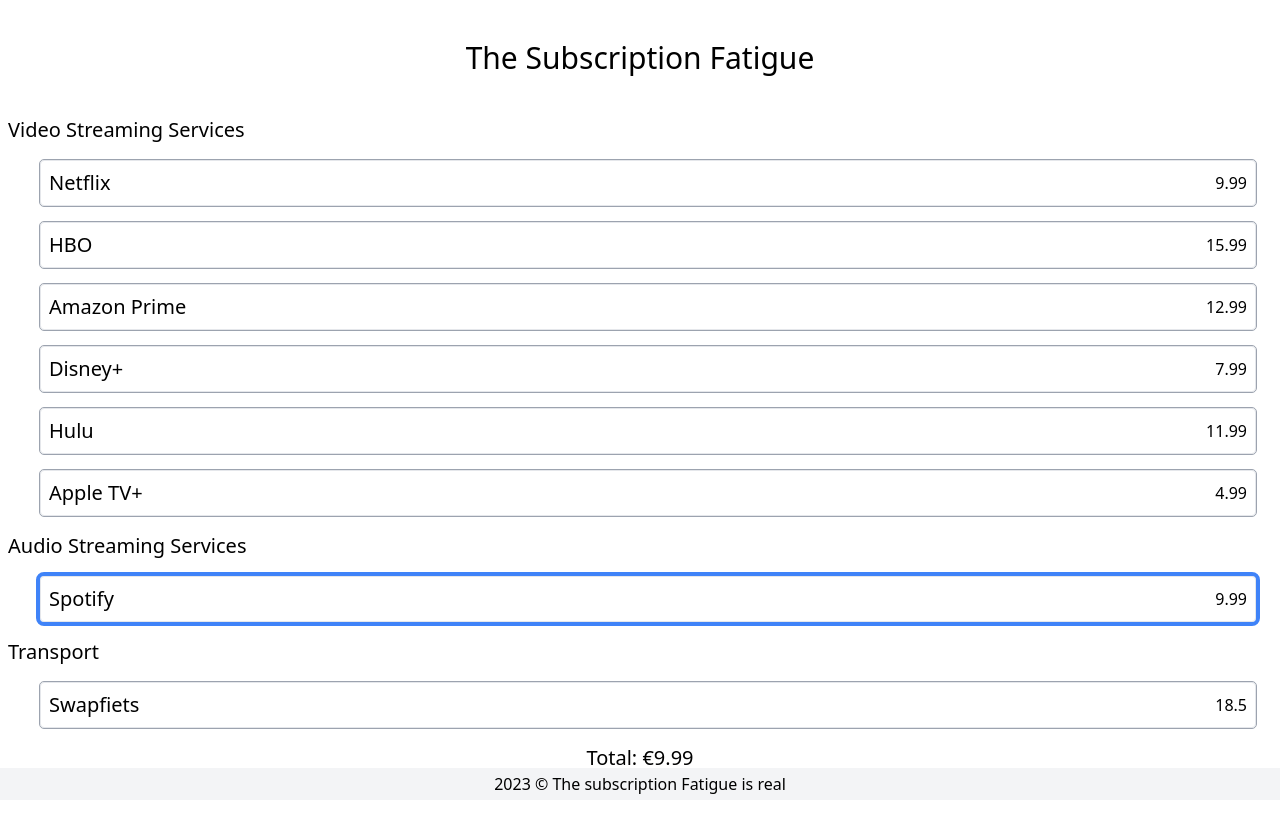
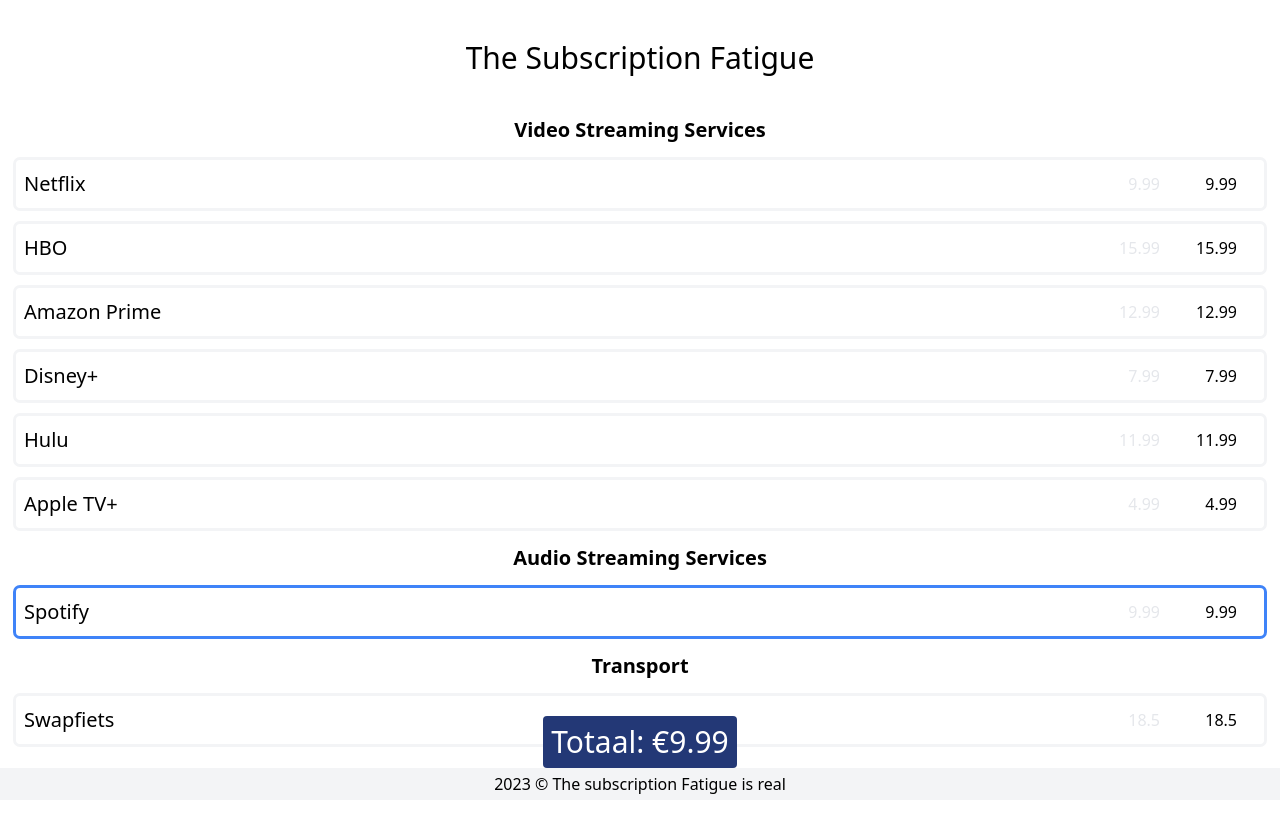
Before and after one commit to jwnelen/subscription-fatigue, a Next.js app: page / in a window 1280 px wide. Before the commit the page ends 800 px from the top, so only its background shows below. Built offline with nearby package versions, Linux system fonts and the light colour scheme.

Commit message:
Added some functionalities and style

```diff
--- a/components/subscription.jsx
+++ b/components/subscription.jsx
@@ -8,21 +8,25 @@
     onClick}
 ) => {
     return (
-    <div className={`flex flex-row items-center justify-between
-        cursor-pointer ml-8
-        rounded border p-2 m-4 outline outline-1
-        ${selected ? 'outline-4 outline-blue-500' : 'outline-gray-400'}
+    <div className={`flex flex-row m-4 gap-4 justify-between outline p-2 rounded
+            ${selected ? 'outline-3 outline-blue-500' : 'outline-gray-100'}`}>
+        <div className={`
+            cursor-pointer flex-1 flex flew-row justify-between items-center
+
             `}
-        key={index}
+            key={`SUB-index`}
             onClick={onClick}
             >
                 <h2 className='text-xl'>{subscription.name}</h2>
                 {/* <div className=''>
                     <img className='object-contain' height={10} width={100} src={subscription.img_link} alt={subscription.name} />
                 </div> */}
-            {/* <input value={subscription.std_price} */}
-                    {/* onChange={(e) => changePrice(e.target.value)}></input> */}
-        <p>{subscription.std_price}</p>
+            <p className="text-gray-200">{subscription.std_price === NaN ? 0 : subscription.std_price}</p>
+
+        </div>
+        <input value={subscription.std_price} type="number"
+            className='border-0 rounded p-1 w-20 text-right'
+                        onChange={changePrice}></input>
     </div>
     )
 }
--- /dev/null
+++ b/components/totalDisplay.jsx
@@ -0,0 +1,11 @@
+const DisplayTotal = ({total}) => {
+    return (
+        <div className="fixed w-full bottom-8 text-center">
+            <p className='text-3xl p-2 text-white bg-blue-900 w-max mx-auto rounded '>
+                        Totaal: &euro;{total.toFixed(2)}
+                </p>
+        </div>
+    )
+}
+
+export default DisplayTotal
--- a/pages/index.js
+++ b/pages/index.js
@@ -3,6 +3,7 @@
 import Footer from '../components/footer';
 import Subscription from '../components/subscription'
 import { useState } from 'react';
+import DisplayTotal from '../components/totalDisplay';
 
 export default function Home() {
   const [data, setData] = useState(importedData);
@@ -13,7 +14,7 @@
   // console.log(l.flat())
   const currentTotal = selected.reduce((acc, curr) => {
     const subscription = fl.find(item => item.name === curr);
-    return acc + subscription.std_price;
+    return acc + ( isNaN(subscription.std_price) ? 0 : subscription.std_price);
   }, 0);
 
   return (
@@ -23,17 +24,17 @@
         <link rel="icon" href="/favicon.ico" />
       </Head>
 
-      <main className='text-center m-2'>
+      <main className='text-center'>
         <h1 className='text-3xl my-10'>
           The Subscription Fatigue
         </h1>
 
 
-        <div className='container mx-auto'>
+        <div className='container mx-auto h-full mb-20'>
           {data.map((category, index) => {
             return (
               <div key={`s-${index}`}>
-                <h1 className='text-xl text-left'>{category.category}</h1>
+                <h1 className='text-xl font-bold text-center'>{category.category}</h1>
                 <div>
                 {category.items?.map((subscription, index) => {
                   const s = selected.includes(subscription.name)
@@ -42,9 +43,32 @@
                     subscription={subscription}
                     index={index}
                     selected={s}
+                    key={`s-${index}`}
                     changePrice={(e) => {
-                      console.log(e)}
-                    }
+                      // Set the price of the subscription
+                      let newPrice = e.target.value
+
+                      try {
+                        newPrice = parseFloat(newPrice)
+                      } catch (error) {
+                        newPrice = subscription.std_price
+                      }
+                      const newData = data.map((cat) => {
+                        return {
+                          ...cat,
+                          items: cat.items.map((sub) => {
+                            if (sub.name === subscription.name) {
+                              return {
+                                ...sub,
+                                std_price: newPrice,
+                              };
+                            }
+                            return sub;
+                          }),
+                        };
+                      })
+                      setData(newData)
+                    }}
                     onClick={() => {
                       if (s) {
                         setSelected(selected.filter(item => item !== subscription.name))
@@ -59,11 +83,10 @@
             )})
             }
             </div>
-          <div className='text-xl'>
-            Total: &euro;{currentTotal.toFixed(2)}
-          </div>
+
+        <DisplayTotal total={currentTotal}></DisplayTotal>
+
       </main>
-
       <Footer/>
     </div>
   )
```
Lines whose indentation alone changed are shown as unchanged.
